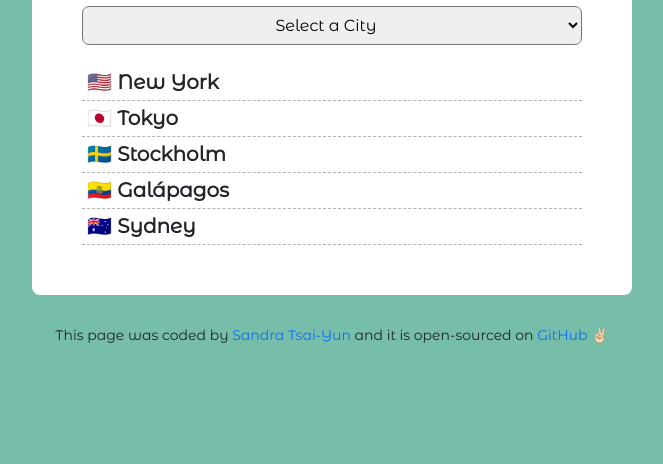
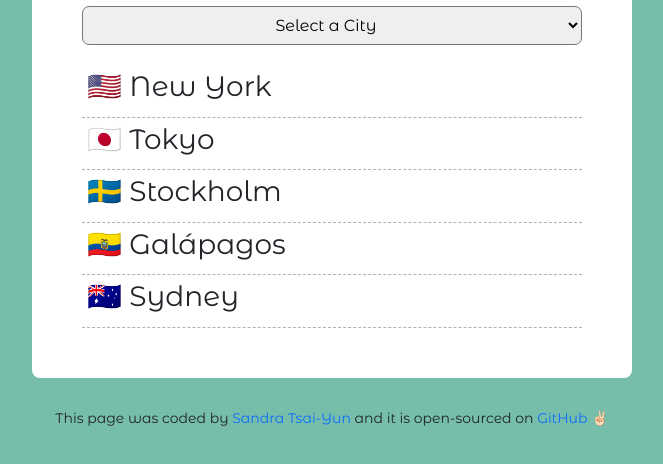
Before and after one commit to daratyoon/world-clock-project, a plain HTML site: page index.html in a window 1280 px wide. Shown: the part 170-634 px from the top of the page, without its empty margins (308-971 px from the left). Drawn offline with nearby package versions, Linux system fonts and the light colour scheme; a script that the page names is missing.

Commit message:
Changed formatting details

```diff
--- a/index.html
+++ b/index.html
@@ -44,7 +44,7 @@
       <div id="cities">
         <div class="city" id="new-york">
           <div>
-            <div class="new-york">🇺🇸 New York</div>
+            <h3 class="new-york">🇺🇸 New York</h3>
             <div class="date"></div>
           </div>
           <div class="time"></div>
@@ -52,7 +52,7 @@
 
         <div class="city" id="tokyo">
           <div>
-            <div class="tokyo">🇯🇵 Tokyo</div>
+            <h3 class="tokyo">🇯🇵 Tokyo</h3>
             <div class="date"></div>
           </div>
           <div class="time"></div>
@@ -60,7 +60,7 @@
 
         <div class="city" id="stockholm">
           <div>
-            <div class="stockholm">🇸🇪 Stockholm</div>
+            <h3 class="stockholm">🇸🇪 Stockholm</h3>
             <div class="date"></div>
           </div>
           <div class="time"></div>
@@ -68,14 +68,14 @@
 
         <div class="city" id="galapagos">
           <div>
-            <div class="galapagos">🇪🇨 Galápagos</div>
+            <h3 class="galapagos">🇪🇨 Galápagos</h3>
             <div class="date"></div>
           </div>
           <div class="time"></div>
         </div>
         <div class="city" id="sydney">
           <div>
-            <div class="sydney">🇦🇺 Sydney</div>
+            <h3 class="sydney">🇦🇺 Sydney</h3>
             <div class="date"></div>
           </div>
           <div class="time"></div>
--- a/src/script.js
+++ b/src/script.js
@@ -62,7 +62,7 @@ function changeCity(event) {
   let citiesElement = document.querySelector("#cities");
   citiesElement.innerHTML = ` <div class="city" id="new-york">
           <div>
-            <div class="new-york">${cityName}</div>
+            <h2>${cityName}</h2>
             <div class="date">${cityTime.format("MMM Do, YYYY")}</div>
           </div>
           <div class="time">${cityTime.format("HH:mm:ss")}</div>
```
